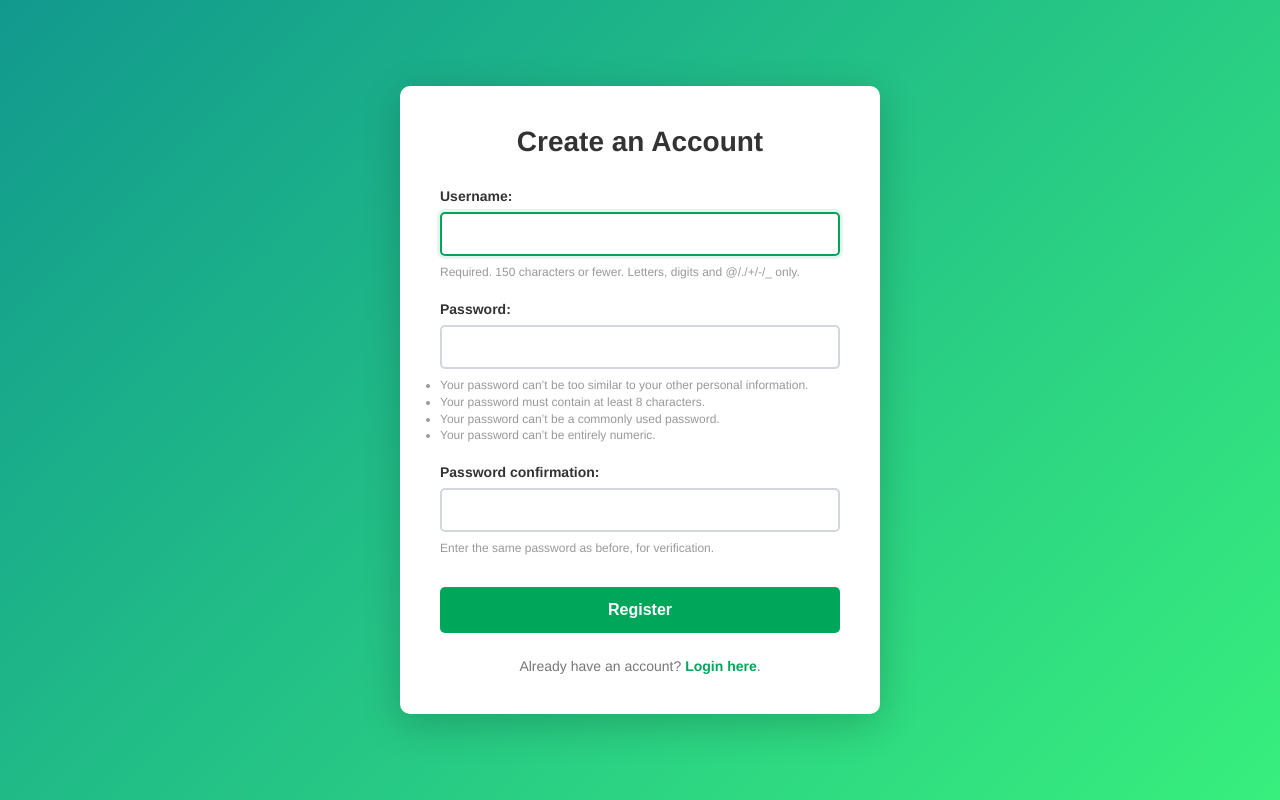
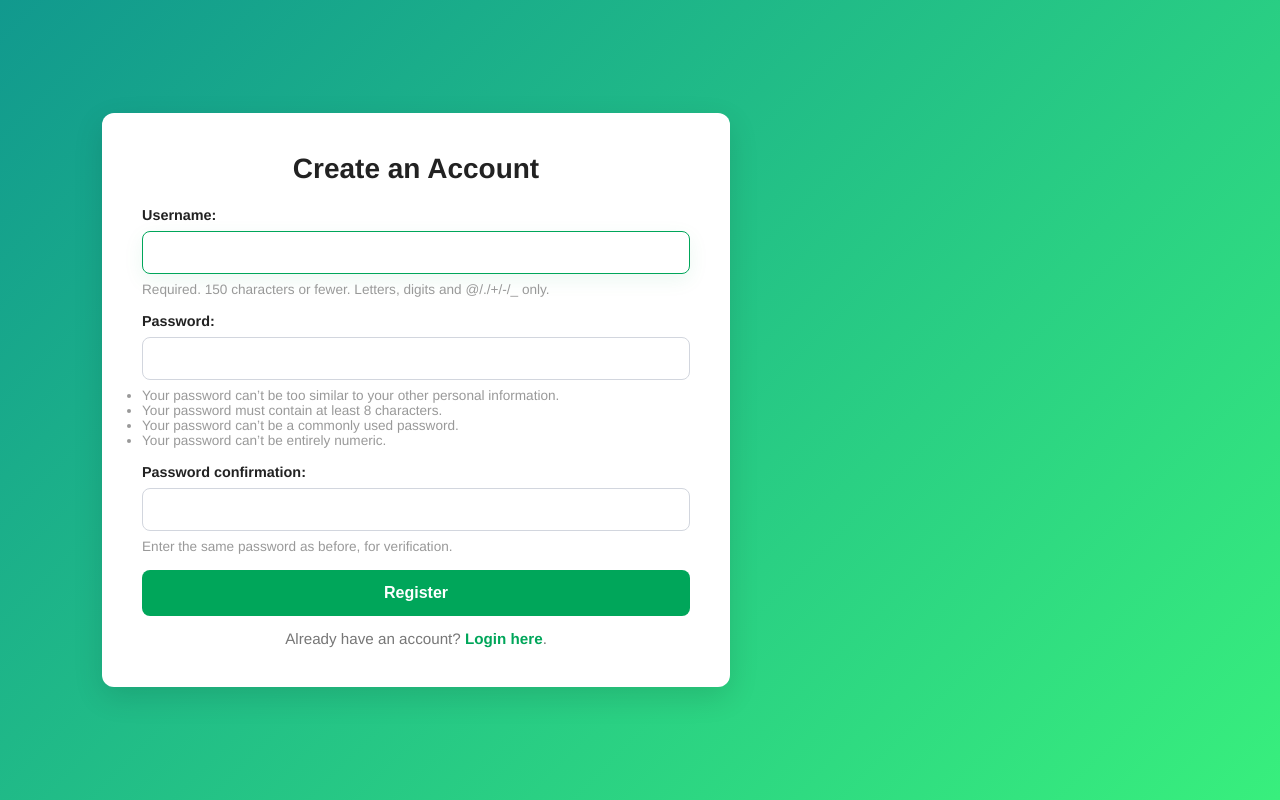
Before and after one commit to Emmanuel-Kenyi/portal, a Django app: page /users/signup/ in a window 1280 px wide. Run offline with Django 5.2, Linux system fonts and the light colour scheme.

Commit message:
initial commit

```diff
--- a/static/css/signup.css
+++ b/static/css/signup.css
@@ -6,152 +6,163 @@
     box-sizing: border-box;
 }
 
-:root {
+:root{
     --primary-color: #00a65a;
     --primary-dark: #008d4c;
     --card-bg: #ffffff;
-    --text-dark: #333333;
+    --text-dark: #222222;
     --text-muted: #777777;
     --border-color: #d2d6de;
     --error-color: #dd4b39;
     --help-color: #999999;
+    --page-padding: 20px;
+    --max-width: 1100px;
+    --card-radius: 12px;
+    --shadow: 0 10px 30px rgba(12,12,12,0.12);
 }
 
-body {
+/* Reset / base */
+*{box-sizing:border-box;margin:0;padding:0}
+html,body{height:100%}
+body{
     font-family: 'Source Sans Pro', 'Helvetica Neue', Arial, sans-serif;
-    background: linear-gradient(135deg, #11998e 0%, #38ef7d 100%);
-    min-height: 100vh;
-    display: flex;
-    align-items: center;
-    justify-content: center;
-    padding: 20px;
+    background: linear-gradient(135deg,#11998e 0%,#38ef7d 100%);
+    -webkit-font-smoothing:antialiased;
+    -moz-osx-font-smoothing:grayscale;
+    color:var(--text-dark);
+    padding:var(--page-padding);
+    display:flex;
+    align-items:center;
+    justify-content:center;
 }
 
-.signup-page {
-    width: 100%;
-    max-width: 480px;
+/* Container */
+.signup-page{
+    width:100%;
+    max-width:var(--max-width);
+    margin:0 auto;
+    display:grid;
+    grid-template-columns: 1fr; /* single column on small screens */
+    gap:24px;
+    align-items:center;
+    padding:12px;
 }
 
-.signup-card {
-    background: var(--card-bg);
-    padding: 40px;
-    border-radius: 10px;
-    box-shadow: 0 10px 40px rgba(0, 0, 0, 0.2);
+/* Card */
+.signup-card{
+    background:var(--card-bg);
+    padding:32px;
+    border-radius:var(--card-radius);
+    box-shadow:var(--shadow);
+    min-width:0;
 }
 
-.signup-card h2 {
-    font-size: 28px;
-    font-weight: 600;
-    color: var(--text-dark);
-    margin-bottom: 30px;
-    text-align: center;
+/* Optional hero panel for larger screens (add .signup-hero in template if desired) */
+.signup-hero{
+    display:none;
+    background:linear-gradient(180deg, rgba(0,0,0,0.08), transparent);
+    color:#fff;
+    padding:32px;
+    border-radius:var(--card-radius);
+    min-height:320px;
 }
 
-/* Form Styles */
-form {
-    display: flex;
-    flex-direction: column;
-    gap: 20px;
+/* Headings */
+.signup-card h2{
+    font-size:clamp(1.4rem, 2.6vw, 1.75rem);
+    font-weight:600;
+    margin-bottom:22px;
+    text-align:center;
+    color:var(--text-dark);
 }
 
-.form-group {
-    display: flex;
-    flex-direction: column;
-    gap: 8px;
+/* Form layout */
+form{display:flex;flex-direction:column;gap:16px}
+.form-row{display:flex;flex-direction:column;gap:12px}
+
+/* Two-column form row for larger screens */
+@media(min-width:700px){
+    .form-row.two-col{flex-direction:row}
+    .form-row.two-col .form-group{flex:1}
 }
 
-.form-group label {
-    font-size: 14px;
-    font-weight: 600;
-    color: var(--text-dark);
+/* Inputs */
+.form-group{display:flex;flex-direction:column;gap:8px}
+.form-group label{font-size:0.9rem;font-weight:600;color:var(--text-dark)}
+.form-group input[type="text"],
+.form-group input[type="email"],
+.form-group input[type="password"],
+.form-group textarea,
+.form-group select{
+    width:100%;
+    padding:12px 14px;
+    border:1.5px solid var(--border-color);
+    border-radius:8px;
+    font-size:0.95rem;
+    transition:box-shadow .12s, border-color .12s, transform .08s;
+    background:transparent;
+    color:inherit;
+}
+.form-group textarea{min-height:100px;resize:vertical}
+
+.form-group input:focus,
+.form-group textarea:focus,
+.form-group select:focus{
+    outline:none;
+    border-color:var(--primary-color);
+    box-shadow:0 6px 20px rgba(0,166,90,0.08);
 }
 
-.form-group input[type="text"],
-.form-group input[type="password"] {
-    width: 100%;
-    padding: 12px 15px;
-    border: 2px solid var(--border-color);
-    border-radius: 5px;
-    font-size: 14px;
-    font-family: inherit;
-    transition: all 0.3s;
+/* Help & error */
+.form-group .help{font-size:0.85rem;color:var(--help-color)}
+.form-group .error{color:var(--error-color);font-size:0.9rem;margin-top:4px}
+
+/* Submit */
+button[type="submit"]{
+    width:100%;
+    padding:14px;
+    background:var(--primary-color);
+    color:#fff;
+    border:0;
+    border-radius:8px;
+    font-size:1rem;
+    font-weight:600;
+    cursor:pointer;
+    transition:transform .12s, box-shadow .12s, background .12s;
+}
+button[type="submit"]:hover{background:var(--primary-dark);transform:translateY(-2px);box-shadow:0 10px 30px rgba(0,0,0,0.12)}
+button[type="submit"]:active{transform:translateY(0)}
+
+/* Secondary text / links */
+.signup-card > p{ text-align:center;margin-top:14px;font-size:0.95rem;color:var(--text-muted) }
+.signup-card > p a{ color:var(--primary-color);text-decoration:none;font-weight:600 }
+.signup-card > p a:hover{ color:var(--primary-dark);text-decoration:underline }
+
+/* Desktop layout: show hero + card side-by-side */
+@media(min-width:900px){
+    .signup-page{
+        grid-template-columns: 1fr 420px;
+        gap:28px;
+        align-items:stretch;
+    }
+    .signup-hero{display:flex;flex-direction:column;justify-content:center;align-items:flex-start;padding:40px}
+    .signup-card{padding:40px}
 }
 
-.form-group input[type="text"]:focus,
-.form-group input[type="password"]:focus {
-    outline: none;
-    border-color: var(--primary-color);
-    box-shadow: 0 0 0 3px rgba(0, 166, 90, 0.1);
+/* Make images responsive inside hero */
+.signup-hero img{max-width:100%;height:auto;border-radius:8px}
+
+/* Accessibility: reduce motion */
+@media (prefers-reduced-motion: reduce){
+    *{transition:none!important}
 }
 
-/* Help text */
-.form-group .help {
-    font-size: 12px;
-    color: var(--help-color);
-    line-height: 1.4;
-    display: block;
+/* small tweaks for very small screens */
+@media(max-width:360px){
+    .signup-card{padding:20px}
+    button[type="submit"]{padding:12px;font-size:0.95rem}
 }
 
-/* Error messages */
-.form-group .error {
-    color: var(--error-color);
-    font-size: 13px;
-    display: block;
-    margin-top: 3px;
-}
-
-/* Submit Button */
-button[type="submit"] {
-    width: 100%;
-    padding: 14px;
-    background: var(--primary-color);
-    color: white;
-    border: none;
-    border-radius: 5px;
-    font-size: 16px;
-    font-weight: 600;
-    cursor: pointer;
-    transition: all 0.3s;
-    margin-top: 10px;
-}
-
-button[type="submit"]:hover {
-    background: var(--primary-dark);
-    transform: translateY(-2px);
-    box-shadow: 0 5px 15px rgba(0, 166, 90, 0.3);
-}
-
-button[type="submit"]:active {
-    transform: translateY(0);
-}
-
-/* Login link */
-.signup-card > p {
-    text-align: center;
-    margin-top: 25px;
-    font-size: 14px;
-    color: var(--text-muted);
-}
-
-.signup-card > p a {
-    color: var(--primary-color);
-    text-decoration: none;
-    font-weight: 600;
-    transition: color 0.3s;
-}
-
-.signup-card > p a:hover {
-    color: var(--primary-dark);
-    text-decoration: underline;
-}
-
-/* Responsive */
-@media (max-width: 480px) {
-    .signup-card {
-        padding: 30px 25px;
-    }
-
-    .signup-card h2 {
-        font-size: 24px;
-    }
-}
+/* Utility */
+.text-center{text-align:center}
+.muted{color:var(--text-muted);font-size:0.9rem}
```
